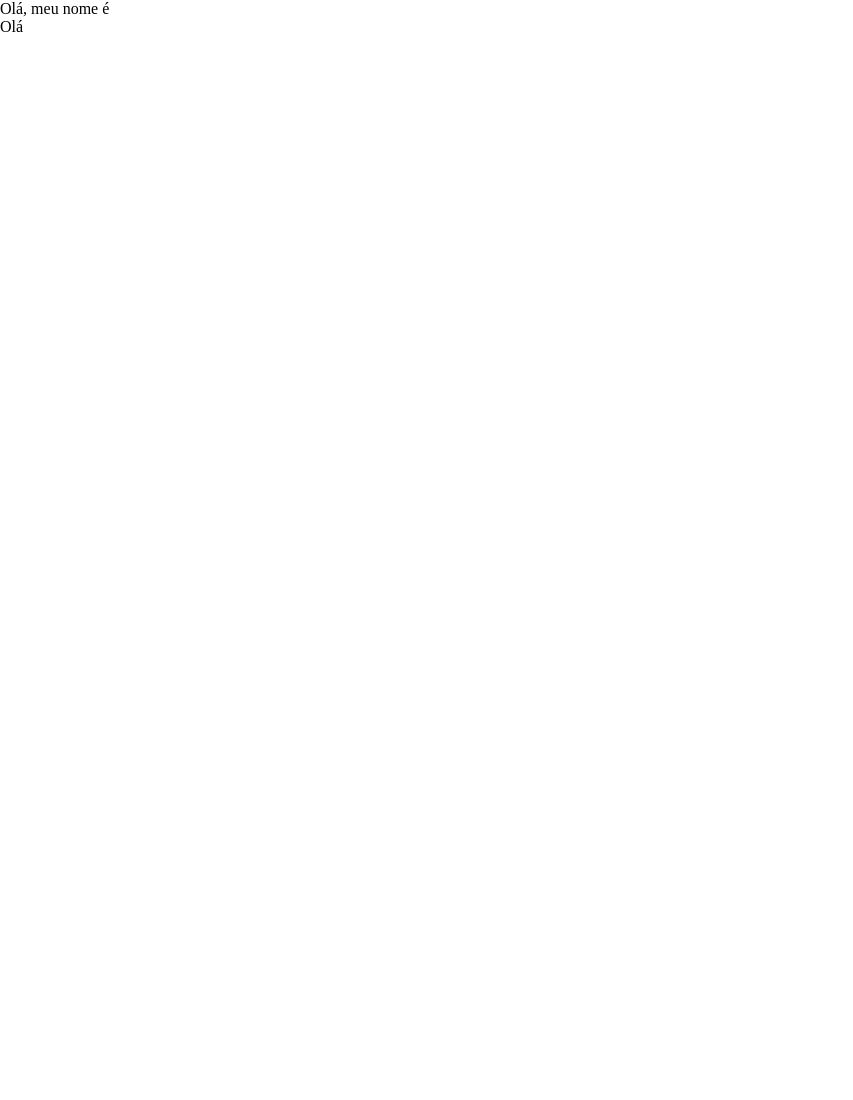
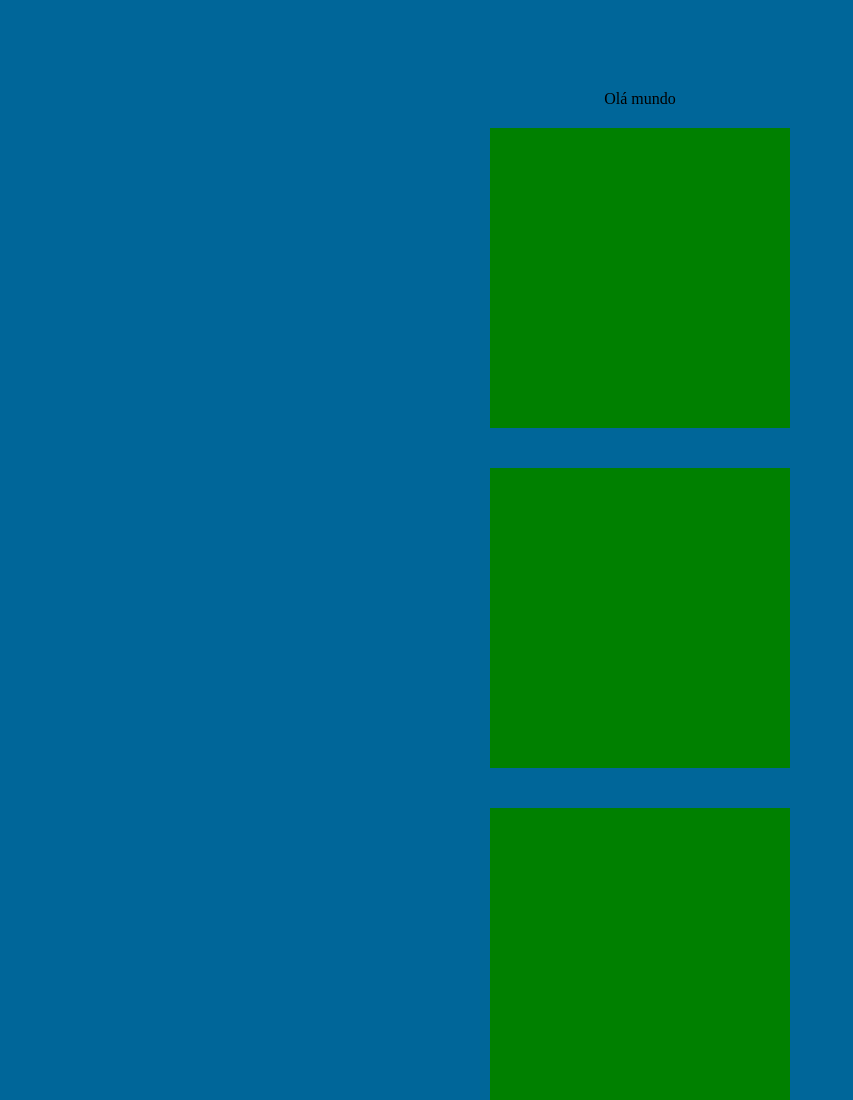
Before and after one commit to danilocarvalhosp/Front-End-Completo, a plain HTML site: page index.html in a window 1280 px wide. Shown: the top 1100 px of the page, without its empty margins (0-853 px from the left). Before the commit the page ends 800 px from the top, so only its background shows below. Drawn offline with Linux system fonts and the light colour scheme.

```diff
--- a/css/style.css
+++ b/css/style.css
@@ -7,57 +7,35 @@ html, body {
     height: 100%;
 }
 
-ul{
-    list-style-position: inside;
+.parent{
+    background-color: #069;
+    width: 100%;
+    padding: 90px 0;
+    text-align: center;
 }
 
-.box > div{
-    box-sizing: border-box;
-    float: left;
-    width: 33.33%;
-    height: 400px;
-    background-color: red;
-    border: 1px solid black
+.item{
+    display: inline-block;
+    width: 300px;
+    height: 300px;
+    background-color: green;
+    margin: 20px 0;
 }
 
 /*
-ul li:nth-of-type(2){
-    color: red;
+.parent p:first-child{
+    color: orange;
 }
 
-ul li:nth-child(3){
-    color: red
+.parent p:first-of-type{
+    color: orange;
 }
 
-.box div:last-of-type{
-    background-color: green;
+.parent div:first-child div.item{
+    background-color: purple;
 }
 
-.box p:last-of-type{
-    color: rgb(200,200,200);
-}
-
-.box div:last-child p{
-    color: rgba(255,255,255,1);
-}
-
-.box div:not(.one){
-    background-color: gold;
-}
-
-p:empty{
-    width: 200px;
-    height: 200px;
-    background-color: orange;
-}
-
-.p::after{
-    content: ' Danilo';
-    background-color: red;
-}
-
-.p::before{
-    content: 'Danilo ';
+.parent div:nth-of-type(2n + 1) div.item {
     background-color: red;
 }
 */
--- a/index.html
+++ b/index.html
@@ -7,31 +7,16 @@
         </head>
 
         <body>
-    <!--
-        <ul>
-            <span>Outro</span>
-            <li>One</li>
-            <li>Two</li>
-            <li>Three</li>
-            <li>Four</li>
-        </ul>
+            <div class="parent">
+                <p>Olá mundo</p>
+                <div><div class="item"></div></div>
+                <div><div class="item"></div></div>
+                <div><div class="item"></div></div>
+                <div><div class="item"></div></div>
+                <div><div class="item"></div></div>
+                <p>Olá mundo</p>
 
-        <div class="box">
-            <div class="one"><p>Meu texto></p></div>
-            <div class="two"><p>Meu texto></p></div>
-            <div class="three"><p>Meu texto></p></div>
-        </div>
+            </div>
 
-        <div class="box">
-            <p>Olá</p>
-            <p>Olá</p>
-            <p></p>
-        </div>
-    -->
-        <div class="box">
-            <p class="p">Olá, meu nome é</p>
-            <p>Olá</p>
-            <p></p>
-        </div>
         </body>
     </html>
```
